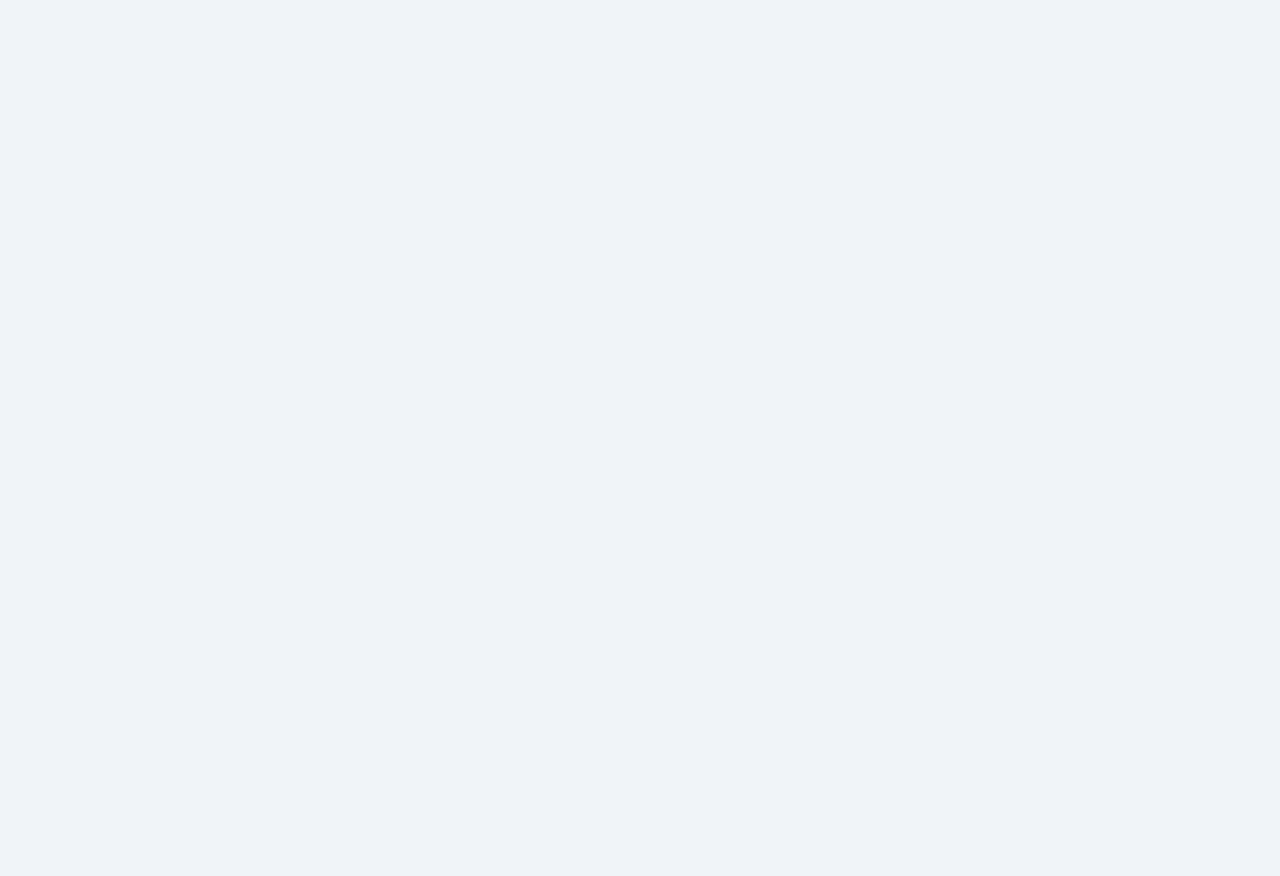
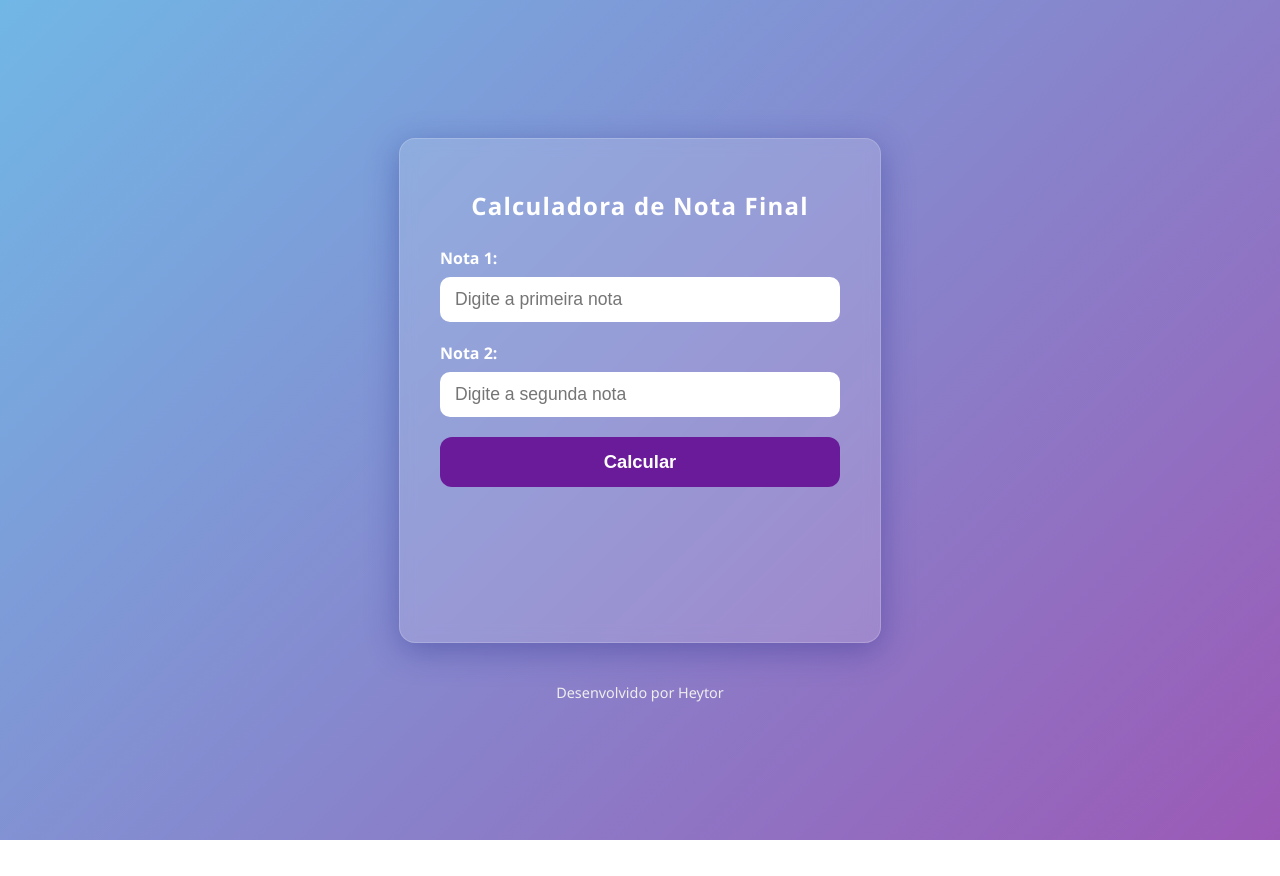
Before and after one commit to heytorneco/calculadora-nota-final, a plain HTML site: page index.html in a window 1280 px wide. After the commit the page ends 840 px from the top, so only its background shows below. Drawn offline with Linux system fonts and the light colour scheme.

Commit message:
Update index.html

```diff
--- a/index.html
+++ b/index.html
@@ -6,50 +6,156 @@
 <title>Calculadora de Nota Final</title>
 <style>
   body {
-      font-family: Arial, sans-serif;
-      background: #f0f4f8;
-      padding: 30px;
-      color: #333;
+    font-family: 'Segoe UI', Tahoma, Geneva, Verdana, sans-serif;
+    background: linear-gradient(135deg, #71b7e6, #9b59b6);
+    min-height: 100vh;
+    margin: 0;
     display: flex;
     flex-direction: column;
-      min-height: 100vh;
+    justify-content: center;
+    align-items: center;
+    color: #fff;
+    padding: 20px;
   }
   .container {
-      max-width: 500px;
-      margin: auto;
-      background: #fff;
-      padding: 30px;
-      border-radius: 12px;
-      box-shadow: 0 0 12px rgba(0,0,0,0.1);
-      flex-grow: 1;
+    background: rgba(255, 255, 255, 0.15);
+    padding: 30px 40px;
+    border-radius: 16px;
+    box-shadow: 0 8px 32px 0 rgba(31, 38, 135, 0.37);
+    backdrop-filter: blur(8px);
+    -webkit-backdrop-filter: blur(8px);
+    border: 1px solid rgba(255, 255, 255, 0.18);
+    max-width: 400px;
+    width: 100%;
   }
-    input {
+  h2 {
+    margin-bottom: 25px;
+    text-align: center;
+    font-weight: 700;
+    letter-spacing: 1.2px;
+  }
+  label {
+    display: block;
+    margin-bottom: 8px;
+    font-weight: 600;
+    font-size: 1rem;
+  }
+  input[type="number"] {
     width: 100%;
-      padding: 10px;
-      margin: 10px 0 20px;
-      border-radius: 8px;
-      border: 1px solid #ccc;
-      font-size: 1rem;
+    padding: 12px 15px;
+    margin-bottom: 20px;
+    border: none;
+    border-radius: 10px;
+    font-size: 1.1rem;
     box-sizing: border-box;
+    outline: none;
+  }
+  input[type="number"]:focus {
+    box-shadow: 0 0 8px 2px #6a1b9a;
   }
   button {
-      background-color: #0077cc;
-      color: white;
+    width: 100%;
+    padding: 14px;
+    font-size: 1.15rem;
+    font-weight: 700;
+    color: #fff;
+    background-color: #6a1b9a;
     border: none;
-      padding: 12px;
-      border-radius: 8px;
-      font-size: 1rem;
+    border-radius: 12px;
     cursor: pointer;
-      width: 100%;
+    transition: background-color 0.3s ease;
   }
   button:hover {
-      background-color: #005fa3;
+    background-color: #4a1074;
   }
   .resultado {
-      margin-top: 20px;
-      font-weight: bold;
-      font-size: 1.1rem;
+    margin-top: 25px;
+    font-size: 1.3rem;
+    font-weight: 700;
+    text-align: center;
+    min-height: 70px;
+    border-radius: 10px;
+    padding: 15px;
+    line-height: 1.4;
+  }
+  .aprovado {
+    background-color: #28a745cc;
+    color: #e6f9ea;
+  }
+  .final {
+    background-color: #ffc107cc;
+    color: #4a3b00;
+  }
+  .reprovado {
+    background-color: #dc3545cc;
+    color: #f8d7da;
   }
   footer {
-      text-align: center;
-      padding:
+    margin-top: 40px;
+    font-size: 0.9rem;
+    color: #eee;
+  }
+</style>
+</head>
+<body>
+
+  <div class="container">
+    <h2>Calculadora de Nota Final</h2>
+
+    <label for="nota1">Nota 1:</label>
+    <input type="number" id="nota1" step="0.1" min="0" max="10" placeholder="Digite a primeira nota" />
+
+    <label for="nota2">Nota 2:</label>
+    <input type="number" id="nota2" step="0.1" min="0" max="10" placeholder="Digite a segunda nota" />
+
+    <button id="btnCalcular">Calcular</button>
+
+    <div id="resultado" class="resultado"></div>
+  </div>
+
+  <footer>
+    Desenvolvido por Heytor
+  </footer>
+
+  <script>
+    document.getElementById('btnCalcular').addEventListener('click', function() {
+      const nota1 = parseFloat(document.getElementById('nota1').value);
+      const nota2 = parseFloat(document.getElementById('nota2').value);
+      const resultadoDiv = document.getElementById('resultado');
+
+      resultadoDiv.className = "resultado"; // resetar classes
+
+      if (isNaN(nota1) || isNaN(nota2)) {
+        resultadoDiv.textContent = "Por favor, insira as duas notas válidas entre 0 e 10.";
+        return;
+      }
+
+      if (nota1 < 0 || nota1 > 10 || nota2 < 0 || nota2 > 10) {
+        resultadoDiv.textContent = "As notas devem estar entre 0 e 10.";
+        return;
+      }
+
+      const media = (nota1 + nota2) / 2;
+
+      if (media >= 7) {
+        resultadoDiv.classList.add("aprovado");
+        resultadoDiv.innerHTML = `Média: ${media.toFixed(2)} <br> 😄 <strong>Aprovado!</strong>`;
+      } else if (media < 4) {
+        resultadoDiv.classList.add("reprovado");
+        resultadoDiv.innerHTML = `Média: ${media.toFixed(2)} <br> 😞 <strong>Reprovado!</strong>`;
+      } else {
+        const notaFinalNecessaria = 5 * 2 - media; // média final = (media + nota final) / 2 = 5
+
+        if (notaFinalNecessaria > 10) {
+          resultadoDiv.classList.add("reprovado");
+          resultadoDiv.innerHTML = `Média: ${media.toFixed(2)} <br> 😞 <strong>Mesmo com prova final, não é possível ser aprovado.</strong>`;
+        } else {
+          resultadoDiv.classList.add("final");
+          resultadoDiv.innerHTML = `Média: ${media.toFixed(2)} <br> 📚 <strong>Você precisa tirar pelo menos ${notaFinalNecessaria.toFixed(2)} na prova final para ser aprovado.</strong>`;
+        }
+      }
+    });
+  </script>
+
+</body>
+</html>
```
Lines whose indentation alone changed are shown as unchanged.
